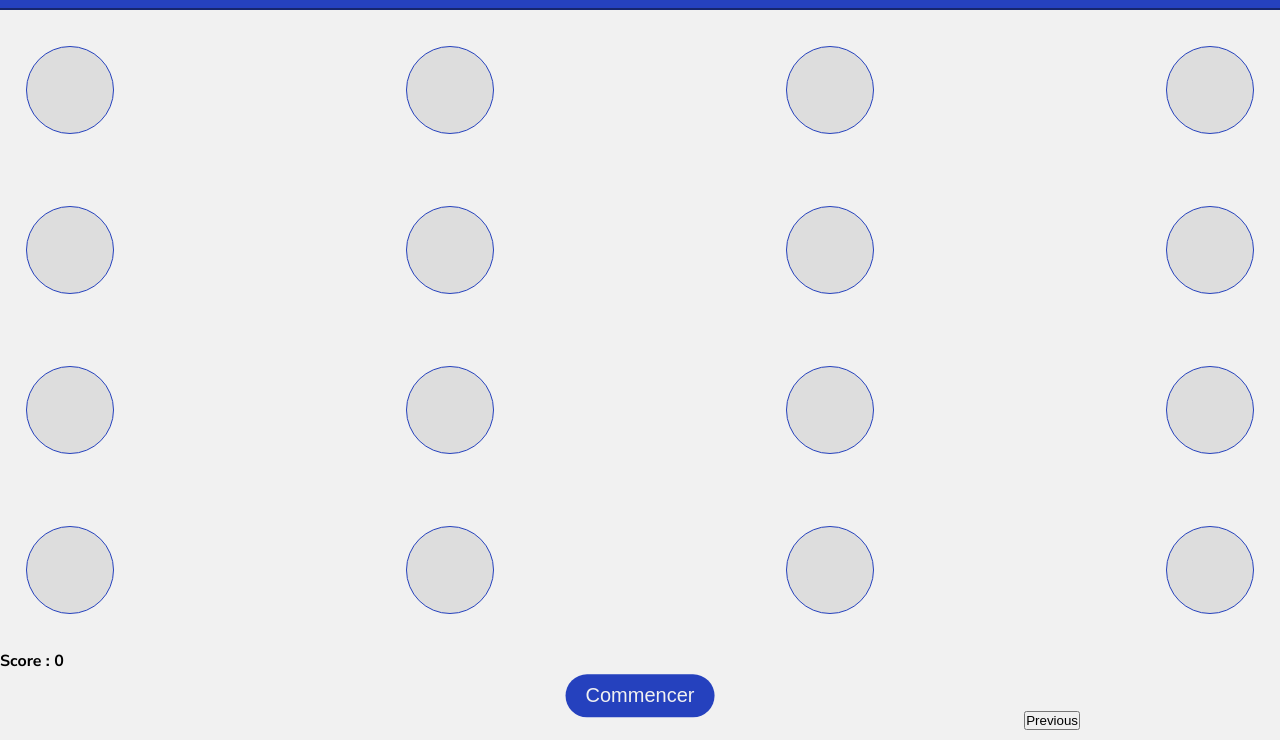
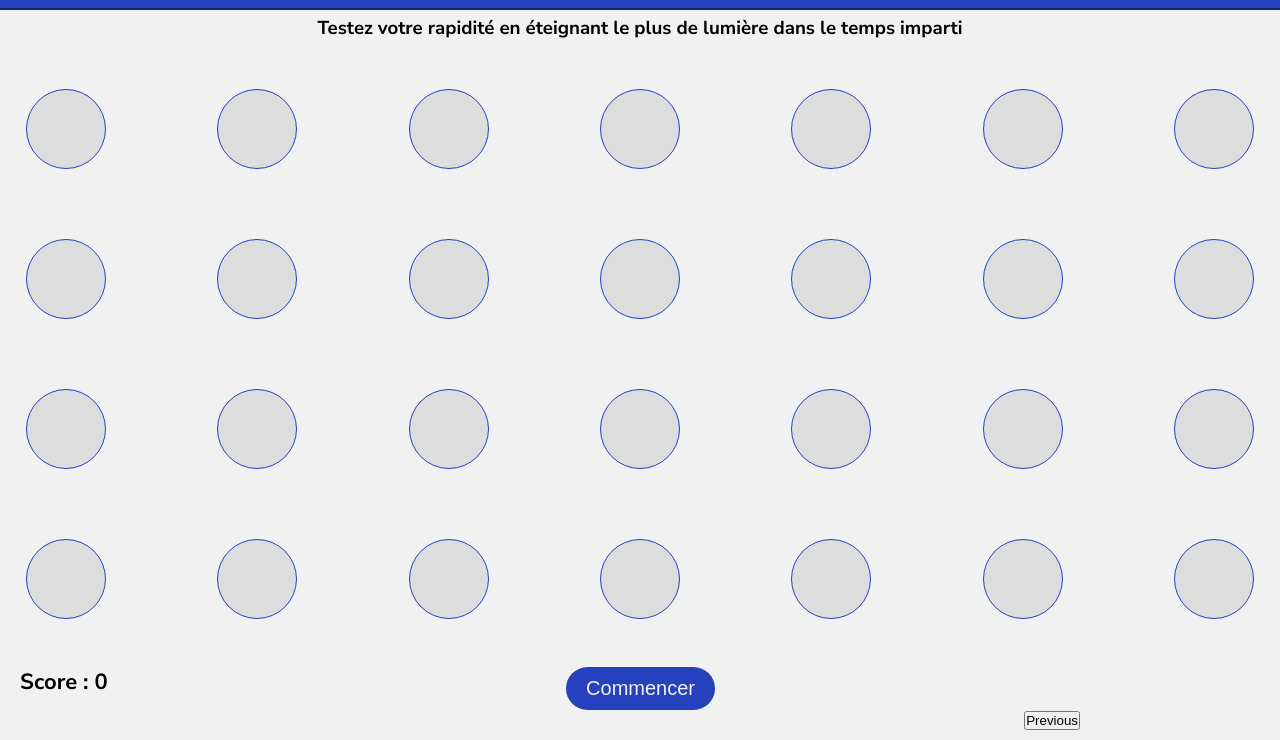
Before and after one commit to Tsuunen/projetNSI_V2, a plain HTML site: page index.html in a window 1280 px wide. Shown: the part 60-800 px from the top of the page. Drawn offline with Linux system fonts and the light colour scheme; no server answers.

Commit message:
game 6 fin

```diff
--- a/games/game6.js
+++ b/games/game6.js
@@ -9,9 +9,11 @@ export default class Game6 {
   startBtn;
   next;
   timer;
+  div;
   reboursInterval;
   isPlaying;
   xMouse;
+  footer;
   yMouse;
   currentId;
   nbRow;
@@ -26,6 +28,9 @@ export default class Game6 {
     this.container.id = "container";
     this.container.classList.add("game6");
 
+    this.consigne = document.createElement("h3");
+    this.consigne.innerHTML = "Testez votre rapidité en éteignant le plus de lumière dans le temps imparti";
+
     this.startBtn = document.createElement("button");
     this.startBtn.innerHTML = "Commencer";
 
@@ -33,20 +38,30 @@ export default class Game6 {
 
     this.scoreDisplay = document.createElement("h4");
 
+    this.div = document.createElement("div");
+    this.div.classList.add("rowBlock");
+
+    this.footer = document.createElement("footer");
+
     this.nbRow = 4;
-    this.nbCol = 4;
+    this.nbCol = 7;
+
+    this.container.appendChild(this.consigne);
 
     for (let r = 0; r < this.nbRow; r++) {
       let divRow = this.createDiv("row");
       for (let c = 0; c < this.nbCol; c++) {
         divRow.appendChild(this.createDiv("col", `${r*this.nbCol + c}`));
       }
-      this.container.appendChild(divRow);
+      this.div.appendChild(divRow);
     }
 
-    this.container.appendChild(this.compteur);
-    this.container.appendChild(this.startBtn);
-    this.container.appendChild(this.scoreDisplay);
+    this.footer.appendChild(this.scoreDisplay);
+    this.footer.appendChild(this.compteur);
+    this.footer.appendChild(this.startBtn);
+
+    this.container.appendChild(this.div);
+    this.container.appendChild(this.footer);
 
     this.start();
   }
@@ -84,15 +99,17 @@ export default class Game6 {
   }
 
   compteARebourd(parent) {
+    parent.compteur.innerHTML = parent.timer;
     if (parent.timer > 0) {
       parent.timer--;
     }
     else {
       parent.isPlaying = false;
       document.getElementById(parent.currentId).classList.remove("light");
+      parent.startBtn.style.display = "block";
+      parent.compteur.style.display = "none";
       clearInterval(parent.reboursInterval);
     }
-    parent.compteur.innerHTML = parent.timer;
   }
 
   afficheScore(score) {
@@ -101,6 +118,9 @@ export default class Game6 {
 
   main() {
     this.startBtn.addEventListener("click", () => {
+      this.start();
+      this.startBtn.style.display = "none";
+      this.compteur.style.display = "block";
       this.reboursInterval = setInterval(this.compteARebourd, 1000, this);
       console.log(this.reboursInterval);
       this.changeCurrentLighted();
--- a/styles/_general.scss
+++ b/styles/_general.scss
@@ -323,9 +323,14 @@ nav {
 // Game 6
 
 .game6 {
+  display: flex;
+  flex-direction: column;
+  justify-content: space-between;
+  height: 90vh;
+
   .row {
     width: 100vw;
-    height: calc(80vh / 4);
+    height: calc(75vh / 4);
     // height: fit-content;
     display: flex;
     // background: #000;
@@ -338,8 +343,8 @@ nav {
     border: 1px solid $cPrin;
     background: #DDD;
     border-radius: 9999px;
-    width: 11vh;
-    height: 11vh;
+    width: 10vh;
+    height: 10vh;
     transition: all 0.1s;
 
     &.light {
@@ -352,15 +357,41 @@ nav {
     }
   }
 
+  .rowBlock {
+    display: flex;
+    flex-direction: column;
+    align-items: center;
+    justify-content: center;
+  }
+
   button {
     @include btn();
-    @include center($y: 97%);
+    // @include center($y: 97%);
   }
 
   p {
-    @include center($x: 97%, $y: 3%);
-    z-index: 999;
-    color: $white;
+    // @include center($x: 97%, $y: 3%);
+    color: black;
     font-size: 25px;
+    padding-right: 60px;
+  }
+
+  h4 {
+    // @include center($x: 1%, $y: 98%);
+    font-size: 22px;
+    padding-left: 20px;
+  }
+
+  h3 {
+    text-align: center;
+    // margin-bottom: -15px;
+    margin-top: 5px;
+  }
+
+  footer {
+    width: calc(50% + 75px);
+    display: flex;
+    justify-content: space-between;
+    margin-bottom: 20px;
   }
 }
```
Also changed, not shown: styles/style.css, 1 other file.
